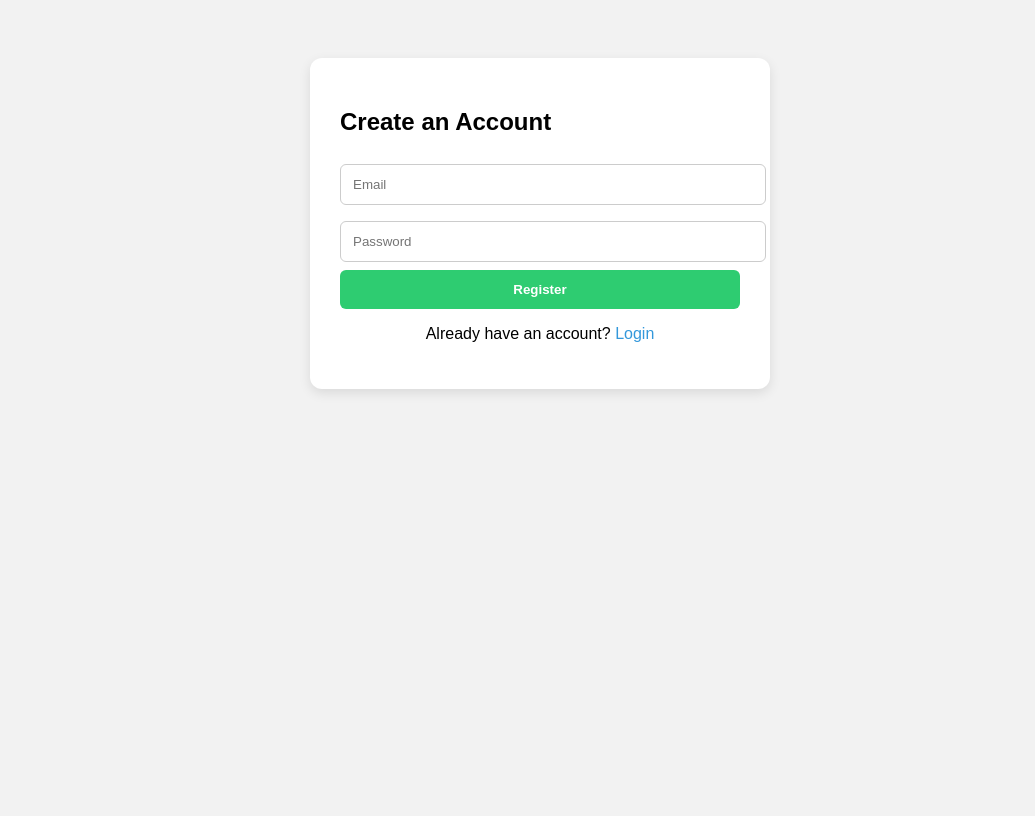
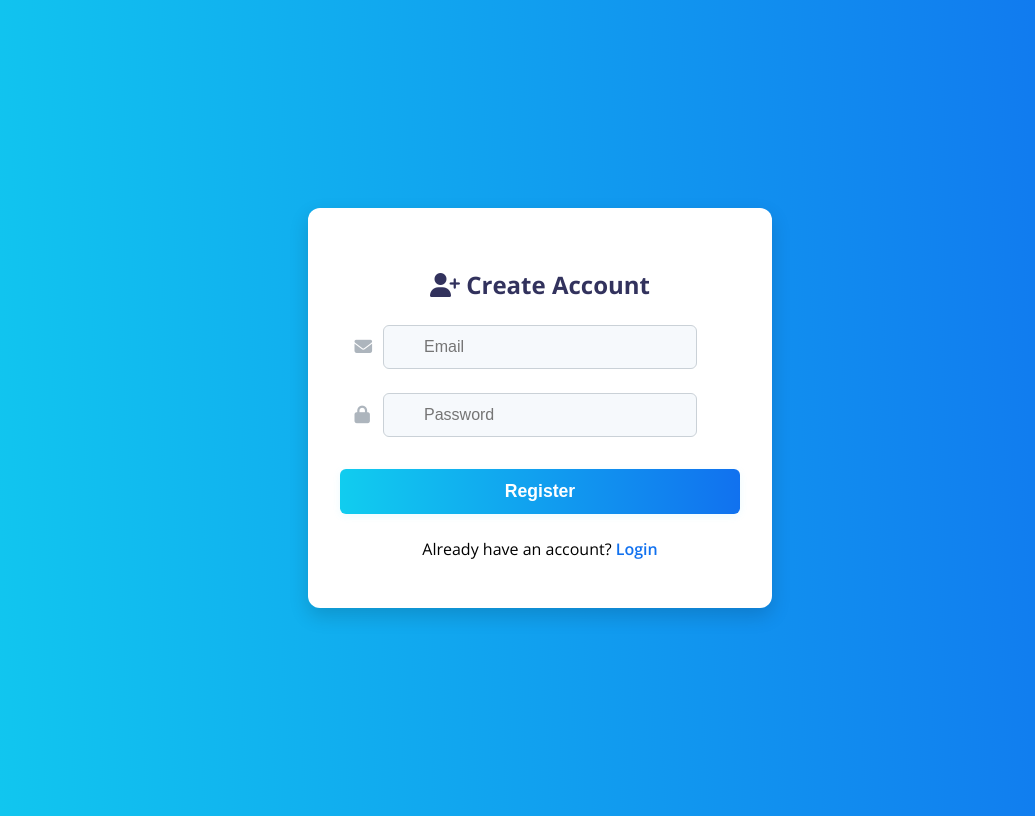
Before and after one commit to cvsper/resume_build_v1, a Flask app: page /register in a window 1280 px wide. Shown: the whole page, without its empty margins (100-1135 px from the left). Before the commit the page ends 393 px from the top, so only its background shows below. Run offline with Flask 3, Linux system fonts and the light colour scheme; some libraries are stand-ins or nearby versions.

Commit message:
Initial commit

```diff
--- a/templates/register.html
+++ b/templates/register.html
@@ -1,53 +1,115 @@
 <!DOCTYPE html>
-<html>
+<html lang="en">
 <head>
     <title>Register</title>
+    <meta charset="UTF-8">
+    <meta name="viewport" content="width=device-width, initial-scale=1.0">
+    <link rel="stylesheet" href="https://fonts.googleapis.com/css?family=Open+Sans:300,400,600,700">
+    <link rel="stylesheet" href="https://cdnjs.cloudflare.com/ajax/libs/font-awesome/6.4.0/css/all.min.css">
     <style>
-        body { font-family: Arial, sans-serif; background: #f2f2f2; padding: 50px; }
-        .container {
+        body {
+            min-height: 100vh;
+            background: linear-gradient(87deg, #11cdef 0, #1171ef 100%) no-repeat;
+            font-family: 'Open Sans', Arial, sans-serif;
+            display: flex;
+            align-items: center;
+            justify-content: center;
+        }
+        .card {
+            background: #fff;
+            border-radius: 0.75rem;
+            box-shadow: 0 0.5rem 1.2rem rgba(0,0,0,0.15);
+            padding: 2.5rem 2rem 2rem 2rem;
             max-width: 400px;
-            margin: auto;
-            background: white;
-            padding: 30px;
-            border-radius: 12px;
-            box-shadow: 0 4px 12px rgba(0,0,0,0.1);
+            width: 100%;
+            margin: 2rem 0;
         }
-        input[type="email"], input[type="password"] {
-            width: 100%;
-            padding: 12px;
-            margin: 8px 0;
-            border-radius: 6px;
-            border: 1px solid #ccc;
+        .card-header {
+            text-align: center;
+            margin-bottom: 1.5rem;
+        }
+        .card-header h2 {
+            font-weight: 700;
+            color: #32325d;
+            margin-bottom: 0.5rem;
+        }
+        .input-group {
+            position: relative;
+            margin-bottom: 1.5rem;
+        }
+        .input-group input {
+            width: 85%;
+            max-width: 260px;
+            margin: 0 auto;
+            display: block;
+            padding: 0.75rem 0.75rem 0.75rem 2.5rem;
+            border-radius: 0.375rem;
+            border: 1px solid #cad1d7;
+            background: #f6f9fc;
+            font-size: 1rem;
+            color: #8898aa;
+            transition: border 0.2s;
+        }
+        .input-group input:focus {
+            border: 1.5px solid #11cdef;
+            outline: none;
+            background: #fff;
+        }
+        .input-group .fa {
+            position: absolute;
+            left: 0.9rem;
+            top: 50%;
+            transform: translateY(-50%);
+            color: #adb5bd;
+            font-size: 1.1em;
         }
         button {
             width: 100%;
-            padding: 12px;
-            background: #2ecc71;
+            padding: 0.75rem;
+            background: linear-gradient(87deg, #11cdef 0, #1171ef 100%);
             color: white;
             border: none;
-            border-radius: 6px;
-            cursor: pointer;
-            font-weight: bold;
+            border-radius: 0.375rem;
+            font-weight: 700;
+            font-size: 1.1rem;
+            margin-top: 0.5rem;
+            box-shadow: 0 2px 8px rgba(17,205,239,0.08);
+            transition: background 0.2s, transform 0.1s;
         }
         button:hover {
-            background: #27ae60;
+            background: linear-gradient(87deg, #1171ef 0, #11cdef 100%);
+            transform: translateY(-2px) scale(1.01);
         }
         .link {
             text-align: center;
-            margin-top: 10px;
+            margin-top: 1.5rem;
         }
         .link a {
-            color: #3498db;
+            color: #1171ef;
             text-decoration: none;
+            font-weight: 600;
+            transition: color 0.2s;
+        }
+        .link a:hover {
+            color: #0b5ed7;
+            text-decoration: underline;
         }
     </style>
 </head>
 <body>
-    <div class="container">
-        <h2>Create an Account</h2>
+    <div class="card">
+        <div class="card-header">
+            <h2><i class="fa fa-user-plus"></i> Create Account</h2>
+        </div>
         <form method="POST">
-            <input type="email" name="email" placeholder="Email" required />
-            <input type="password" name="password" placeholder="Password" required />
+            <div class="input-group">
+                <i class="fa fa-envelope"></i>
+                <input type="email" name="email" placeholder="Email" required autocomplete="email" />
+            </div>
+            <div class="input-group">
+                <i class="fa fa-lock"></i>
+                <input type="password" name="password" placeholder="Password" required autocomplete="new-password" />
+            </div>
             <button type="submit">Register</button>
         </form>
         <div class="link">
```
Also changed, not shown: api/index.py (added, +8 -0 lines), templates/login.html (+88 -26 lines), 1 other file.
